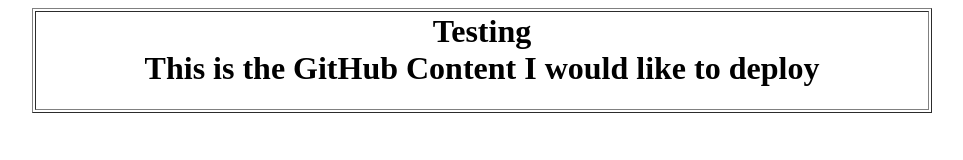
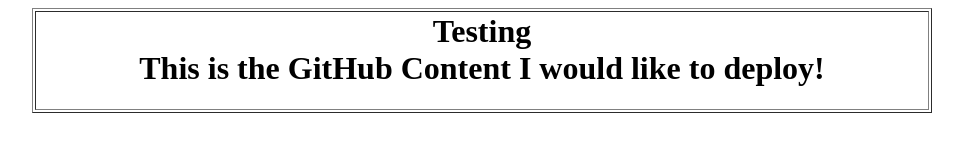
Before and after one commit to GregCodeRepos/azuredeploy, a plain HTML site: page index.html in a window 1280 px wide. Shown: the whole page, without its empty margins (158-1121 px from the left). Drawn offline with Linux system fonts and the light colour scheme.

Commit message:
Update index.html

```diff
--- a/index.html
+++ b/index.html
@@ -6,7 +6,7 @@
 <body bgcolor ="#FFFFFF"><table width="900" border="1" align="center">
 <tr>
 <td align="center"><H1>Testing<br>
-This is the GitHub Content I would like to deploy</H1></td>
+This is the GitHub Content I would like to deploy!</H1></td>
 </tr>
 </table>
 </body>
```
